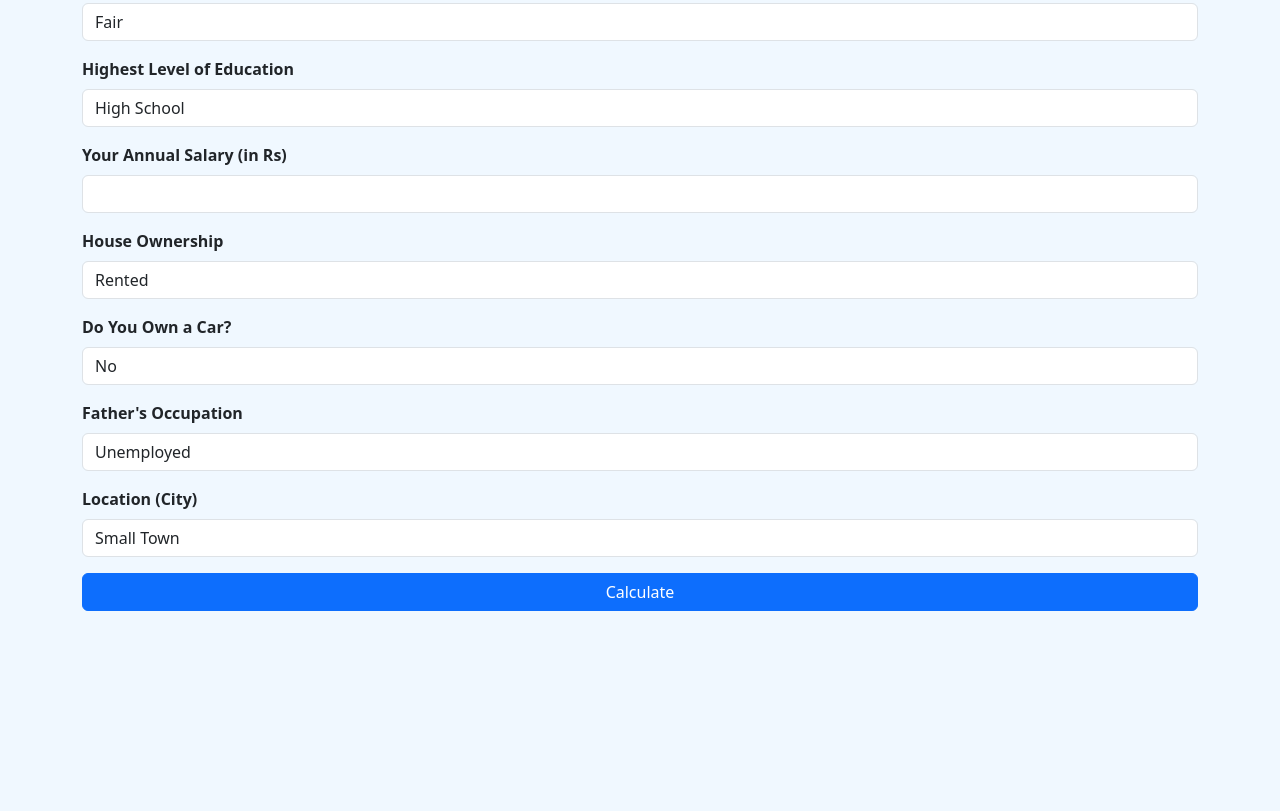
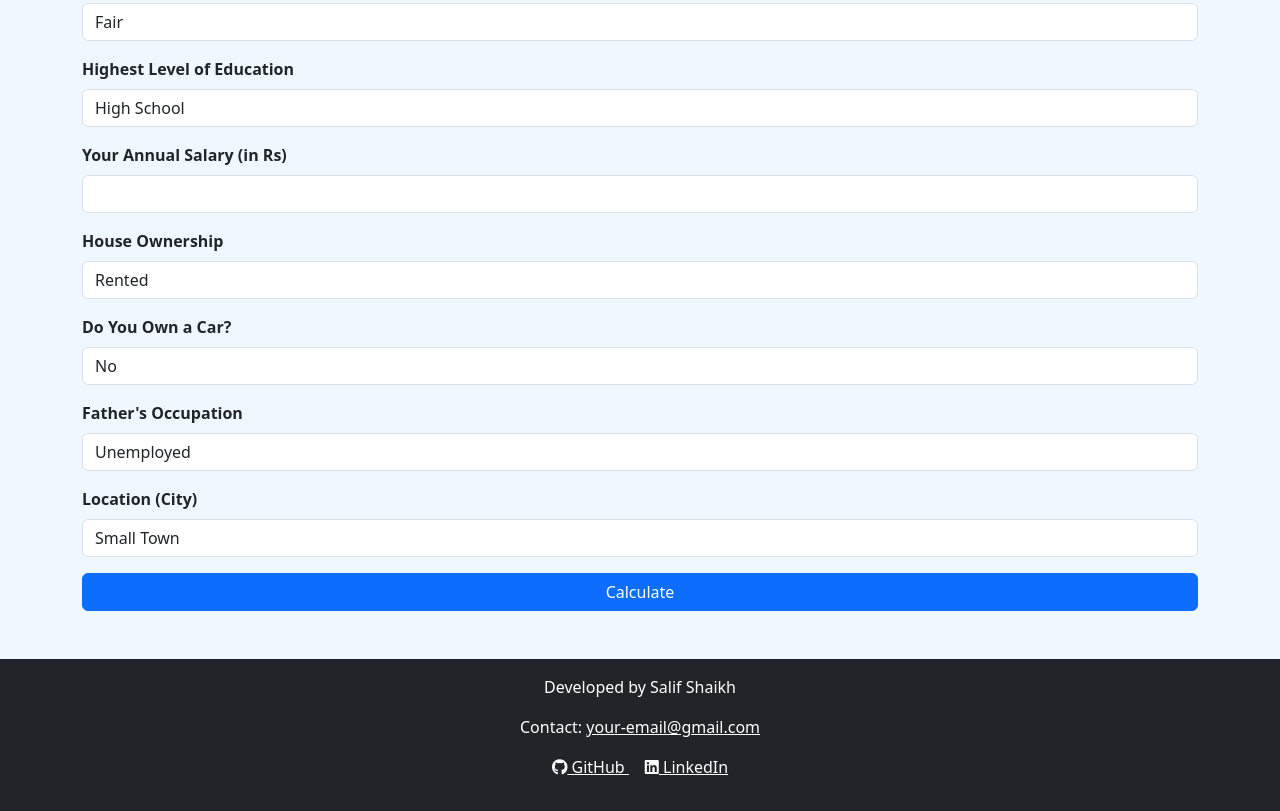
Before and after one commit to salifshaikh/Dowry-Calculator, a plain HTML site: page index.html in a window 1280 px wide. Shown: the part 361-1172 px from the top of the page. Before the commit the page ends 972 px from the top, so only its background shows below. Drawn offline with nearby package versions, Linux system fonts and the light colour scheme.

Commit message:
added footer

```diff
--- a/index.html
+++ b/index.html
@@ -6,6 +6,8 @@
   <title>Dowry Calculator</title>
   <link href="https://cdn.jsdelivr.net/npm/bootstrap@5.3.0-alpha1/dist/css/bootstrap.min.css" rel="stylesheet">
   <link rel="stylesheet" href="style.css">
+  <link rel="stylesheet" href="https://cdnjs.cloudflare.com/ajax/libs/font-awesome/6.0.0-beta3/css/all.min.css">
+
 </head>
 <body>
   <div class="container mt-5">
@@ -96,6 +98,20 @@
       Your Dowry Worth is: <span id="dowry-worth"></span>
     </div>
   </div>
+  <footer class="bg-dark text-white text-center py-3 mt-5">
+    <p>Developed by Salif Shaikh</p>
+    <p>Contact: <a href="mailto:shaikhsalif50@gmail.com" class="text-white">your-email@gmail.com</a></p>
+    <p>
+        <a href="https://github.com/salifshaikh" target="_blank" class="text-white me-3">
+          <i class="fab fa-github"></i> GitHub
+        </a>
+        <a href="https://www.linkedin.com/in/salifshaikh/" target="_blank" class="text-white">
+          <i class="fab fa-linkedin"></i> LinkedIn
+        </a>
+      </p>
+
+  </footer>
+
 
   <script src="script.js"></script>
 </body>
```
